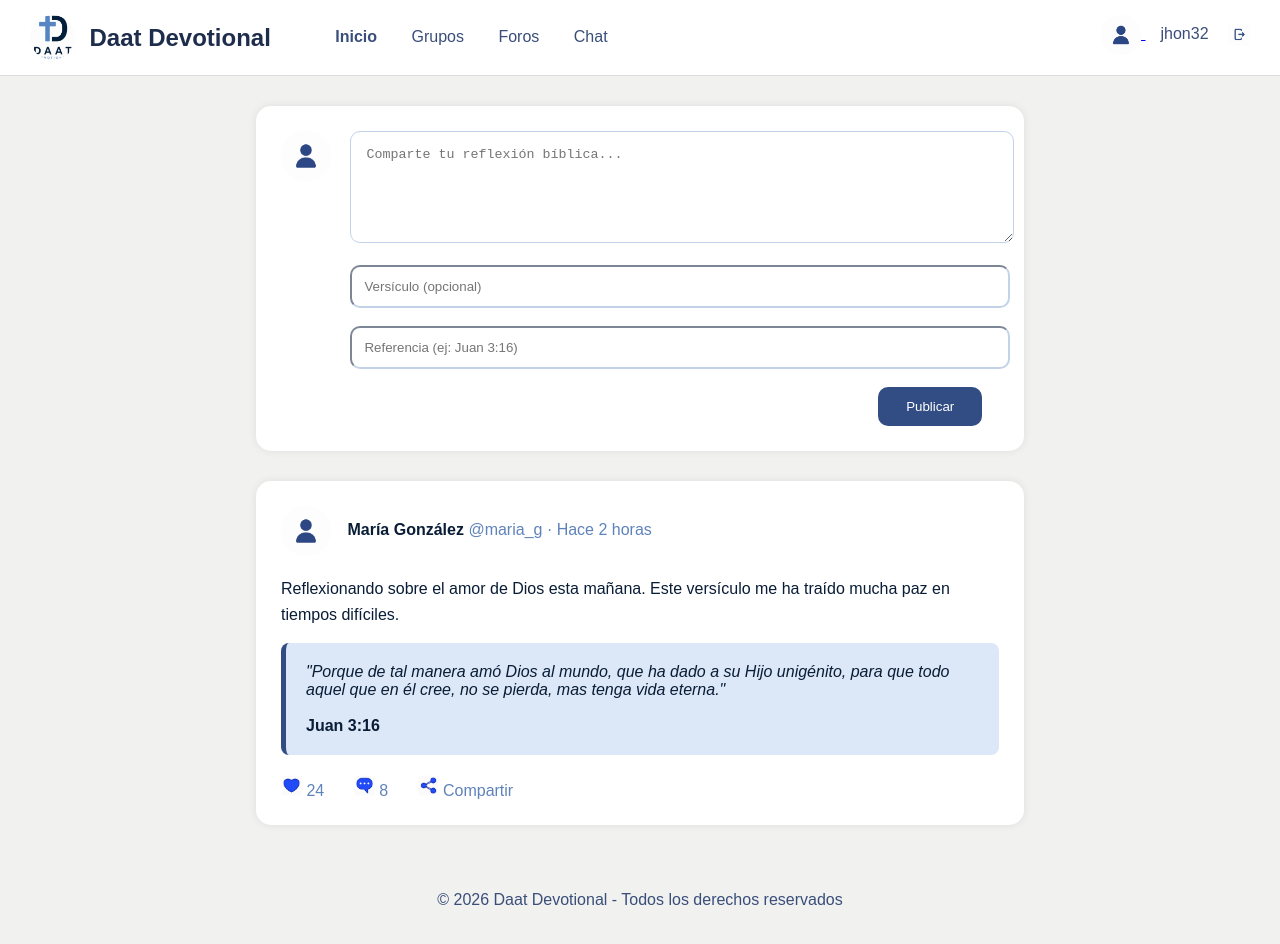
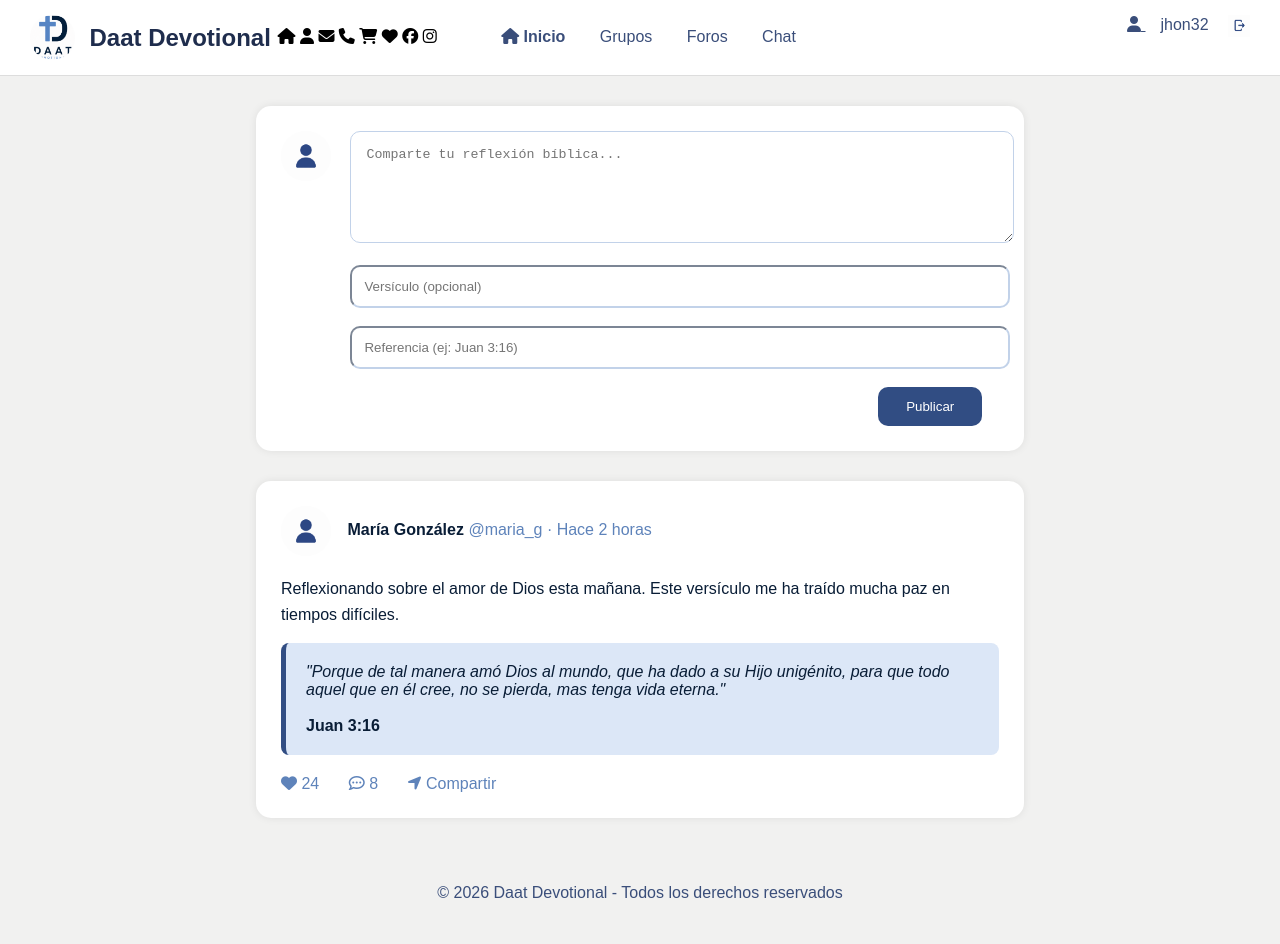
Before and after one commit to jmherrera11-jpg/ProyectoU1, a plain HTML site: page pages/feed/inicio.html in a window 1280 px wide. Drawn offline with Linux system fonts and the light colour scheme.

Commit message:
Commit Cuatro: Iconos implementados

```diff
--- a/pages/feed/inicio.html
+++ b/pages/feed/inicio.html
@@ -3,6 +3,9 @@
 <head>
     <meta charset="UTF-8">
     <title>Inicio Feed</title>
+     <link rel="icon" href="../../imagenes/casita.ico" type"image/x-icon">
+     <link rel="stylesheet" href="https://cdnjs.cloudflare.com/ajax/libs/font-awesome/6.5.0/css/all.min.css">
+
 </head>
 
 <body style="margin:0; font-family: Poppins, sans-serif; background-color:#f1f1f0;">
@@ -14,19 +17,30 @@
             <span style="font-size:24px; color:#1f2d4d; font-weight:bold; vertical-align:middle; margin-left:10px;">
                 Daat Devotional
             </span>
+            <i class="fa-solid fa-house"></i> <!-- Casa -->
+        <i class="fa-solid fa-user"></i> <!-- Usuario -->
+        <i class="fa-solid fa-envelope"></i> <!-- Correo -->
+        <i class="fa-solid fa-phone"></i> <!-- Teléfono -->
+        <i class="fa-solid fa-cart-shopping"></i> <!-- Carrito -->
+        <i class="fa-solid fa-heart"></i> <!-- Corazón -->
+        <i class="fa-brands fa-facebook"></i> <!-- Facebook -->
+        <i class="fa-brands fa-instagram"></i> <!-- Instagram -->
+
         </span>
 
         <span style="margin-left:60px;">
-            <a href="inicio.html" style="text-decoration:none; color:#3a4e7a; margin-right:30px; font-weight:bold;">Inicio</a>
-            <a href="grupos.html" style="text-decoration:none; color:#3a4e7a; margin-right:30px;">Grupos</a>
+            <a href="inicio.html" style="text-decoration:none; color:#3a4e7a; margin-right:30px; font-weight:bold;"><i class="fa-solid fa-house"></i> Inicio</a>
+            <a href="grupos.html" style="text-decoration:none; color:#3a4e7a; margin-right:30px;"><i class="fa-solid fa-people-pants-simple"></i>Grupos</a>
             <a href="foros.html" style="text-decoration:none; color:#3a4e7a; margin-right:30px;">Foros</a>
             <a href="chat.html" style="text-decoration:none; color:#3a4e7a;">Chat</a>
         </span>
 
         <span style="float:right;">
-            <a href="../usuario/perfil.html">
-                <img src="../../imagenes/Perfil.png"
-                     style="width:40px; height:40px; border-radius:50%; vertical-align:middle;">
+            <a href="../usuario/perfil.html" style="color:#3a4e7a;">
+                <!--<img src="../../imagenes/Perfil.png"
+                     style="width:40px; height:40px; border-radius:50%; vertical-align:middle;"> -->
+
+                     <i class="fa-solid fa-user"></i>
             </a>
             <span style="margin:0 15px; color:#3a4e7a;">jhon32</span>
             <a href="../../index.html">
@@ -83,11 +97,16 @@
                 <b>Juan 3:16</b>
             </div>
 
+
             <div style="margin-top:20px; color:#5e83ba;">
-                <span><img src="../../imagenes/corazon.png" alt="corazon" height="21px" width="21px"> 24</span>
-                <span style="margin-left: 25px;"><img src="../../imagenes/nube.png" alt="comentario" height="21px" width="21px"> 8</span>
-                <span style="margin-left: 25px;"><img src="../../imagenes/compartir.png" alt="compartir" height="21px" width="21px"> Compartir</span>
+                <span><!--<img src="../../imagenes/corazon.png" alt="corazon" height="21px" width="21px">-->
+                    <i class="fa-solid fa-heart"></i> <!-- Corazón --> 24</span>
+                <span style="margin-left: 25px;">
+                    <i class="fa-regular fa-comment-dots"></i> <!--<img src="../../imagenes/nube.png" alt="comentario" height="21px" width="21px">--> 8</span>
+                <span style="margin-left: 25px;">
+                    <i class="fa-solid fa-location-arrow"></i> <!--<img src="../../imagenes/compartir.png" alt="compartir" height="21px" width="21px">--> Compartir</span>
             </div>
+
         </section>
     </section>
     <footer style="text-align:center; padding:20px; color:#3a4e7a;">
```
Also changed, not shown: index.html (+4 -0 lines), pages/feed/chat.html (+4 -1 lines), pages/feed/foros.html (+1 -0 lines), pages/feed/grupos.html (+1 -0 lines), pages/formularios/login.html (+3 -2 lines), pages/formularios/registro.html (+3 -2 lines), pages/usuario/perfil.html (+19 -8 lines), imagenes/casita.ico (added), imagenes/chat.ico (added), imagenes/foro.ico (added), imagenes/foros.svg (added), imagenes/grupos.ico (added), imagenes/login.ico (added), imagenes/mundito.ico (added), 2 more files.
